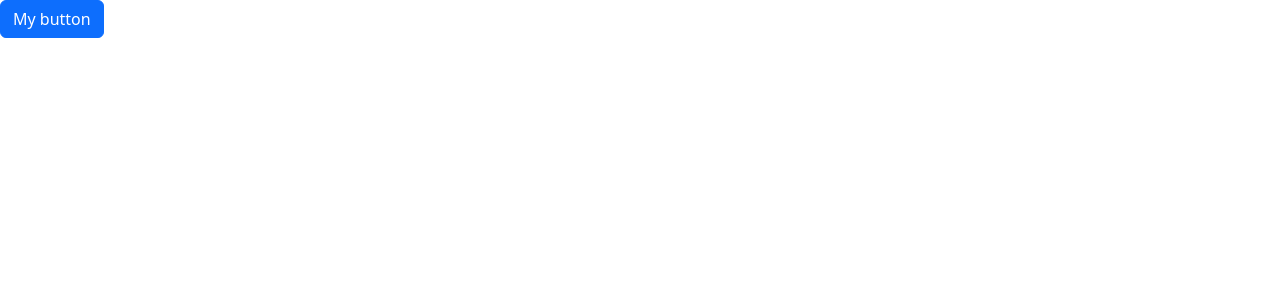
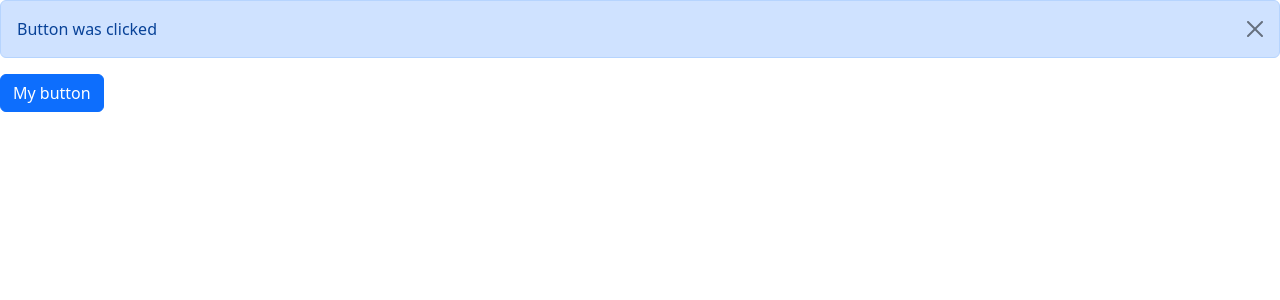
Before and after one commit to Gable-github/react-gaming-webpage, a React (Vite) app in the folder react_app/: page / in a window 1280 px wide. Shown: the top 300 px of the page. Built offline with nearby package versions, Linux system fonts and the light colour scheme.

Commit message:
added alert dismiss to component

```diff
--- a/react_app/src/App.tsx
+++ b/react_app/src/App.tsx
@@ -7,6 +7,7 @@
 function App() {
   return (
     <div>
+      <Alert>Button was clicked</Alert>
       <Button color="primary" onClick={handleOnClick}>
         My button
       </Button>
--- a/react_app/src/components/Alert.tsx
+++ b/react_app/src/components/Alert.tsx
@@ -5,7 +5,19 @@
 }
 
 const Alert = ({ children }: Props) => {
-  return <div className="alert alert-primary">{children}</div>;
+  return (
+    <>
+      <div className="alert alert-primary alert-dismissible">
+        {children}
+        <button
+          type="button"
+          className="btn-close"
+          data-bs-dismiss="alert"
+          aria-label="Close"
+        ></button>
+      </div>
+    </>
+  );
 };
 
 export default Alert;
```
